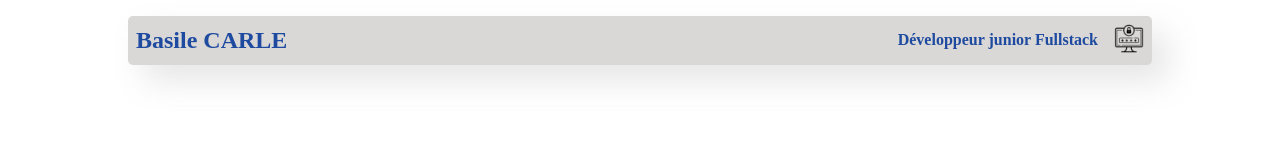
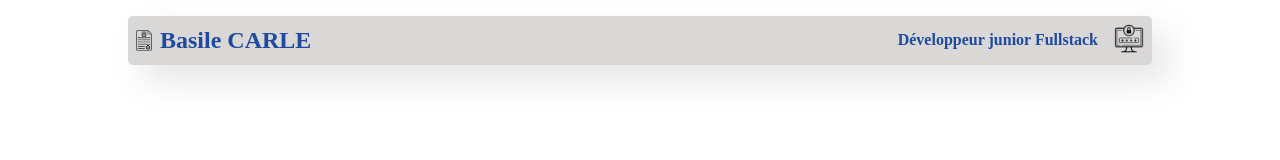
Before and after one commit to bebaile/CV-Basile-Carle, a React (Vite) app in the folder frontend/: page /login in a window 1280 px wide. Shown: the top 160 px of the page. Built offline with nearby package versions, Linux system fonts and the light colour scheme; no server answers.

Commit message:
ajout persistence du status de connexion + redirection vers page admin si l'utilisateur est un admin

```diff
--- a/frontend/src/App.css
+++ b/frontend/src/App.css
@@ -50,6 +50,17 @@
   justify-content: space-between;
   align-items: center;
   color: var(--title-color);
+}
+
+#name {
+  display: flex;
+  align-items: center;
+}
+
+#cv-img {
+  width: 1rem;
+  float: left;
+  margin-right: 0.5rem;
 }
 
 .title h1 {
--- a/frontend/src/components/Navbar.jsx
+++ b/frontend/src/components/Navbar.jsx
@@ -3,6 +3,7 @@ import { useNavigate } from "react-router-dom";
 import api from "@services/services";
 import login from "@assets/login.png";
 import logout from "@assets/logout.png";
+import cv from "@assets/cv.png";
 import Context from "../context/Context";
 
 function Navbar() {
@@ -29,6 +30,8 @@ function Navbar() {
         sessionStorage.clear("email");
         sessionStorage.clear("company");
         sessionStorage.clear("type");
+        sessionStorage.clear("isConnected");
+        navigate("/");
       });
     }
   };
@@ -38,8 +41,19 @@ function Navbar() {
       <div id={isNavBarVisible ? "opacity-navbar" : null} />
       <div className={isNavBarVisible ? "navbar" : "hidden-navbar"}>
         <strong className="title">
-          <div>
-            <h1>Basile CARLE</h1>
+          <div id="name">
+            <div>
+              <a href="/">
+                <img
+                  src={cv}
+                  alt="retour à la page de présentation du cv - CV by Uswa KDT from Noun Project"
+                  id="cv-img"
+                />
+              </a>
+            </div>
+            <div>
+              <h1>Basile CARLE</h1>
+            </div>
           </div>
           <div id="rightPart-navbar">
             <div>Développeur junior Fullstack</div>
--- a/frontend/src/context/Context.jsx
+++ b/frontend/src/context/Context.jsx
@@ -5,13 +5,15 @@ const Context = createContext();
 export default Context;
 
 export function ContextProvider({ children }) {
-  const [isConnected, setIsConnected] = useState(false);
+  const [isConnected, setIsConnected] = useState(
+    sessionStorage.getItem("isConnected")
+  );
+
   const [infoUser, setInfoUser] = useState({
     email: sessionStorage.getItem("email"),
     company: sessionStorage.getItem("company"),
     type: sessionStorage.getItem("type"),
   });
-  console.error(infoUser);
   return (
     <Context.Provider
       // eslint-disable-next-line react/jsx-no-constructed-context-values
--- a/frontend/src/pages/Login.jsx
+++ b/frontend/src/pages/Login.jsx
@@ -67,7 +67,12 @@ function Login() {
           sessionStorage.setItem("email", result.data.email);
           sessionStorage.setItem("company", result.data.company);
           sessionStorage.setItem("type", result.data.type);
-          navigate("/");
+          sessionStorage.setItem("isConnected", true);
+          if (result.data.type === "admin") {
+            navigate("/admin");
+          } else {
+            navigate("/");
+          }
         });
     }
   };
--- a/frontend/src/services/PrivateRoute.jsx
+++ b/frontend/src/services/PrivateRoute.jsx
@@ -2,7 +2,6 @@ import React from "react";
 import { Navigate } from "react-router-dom";
 
 function PrivateRoute({ infoUser, children }) {
-  console.error(infoUser);
   if (infoUser.type !== "admin") {
     return <Navigate to="/" replace />;
   }
```
Also changed, not shown: frontend/src/assets/cv.png (added).
